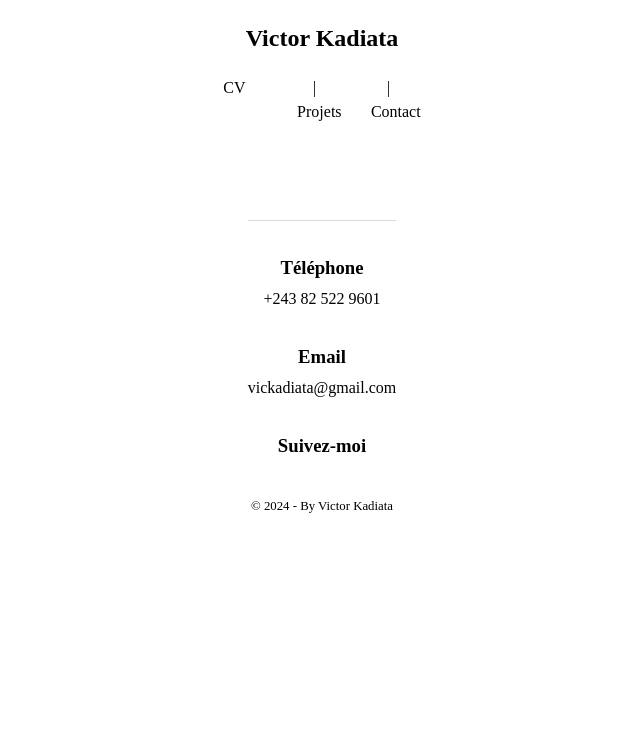
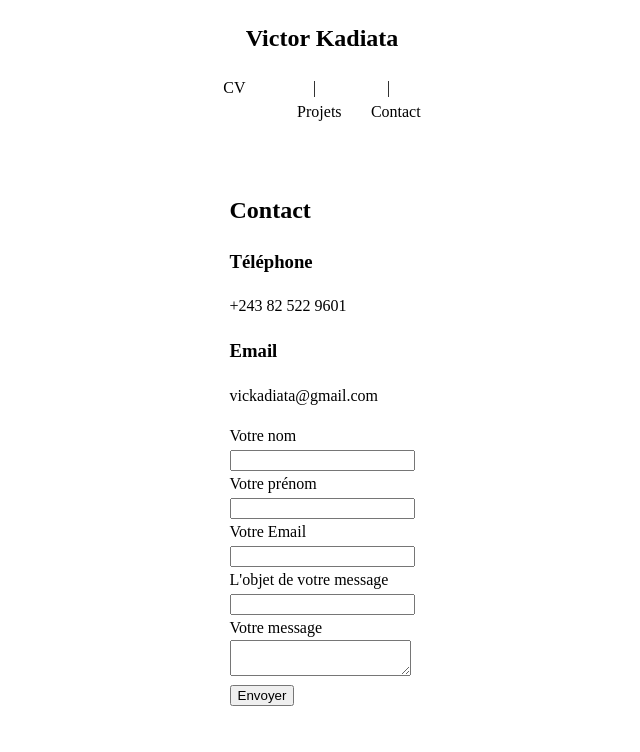
Before and after one commit to vick25/portfolio-kadea, a plain HTML site: page contact.html in a window 1280 px wide. Shown: the top 752 px of the page, without its empty margins (318-958 px from the left). Drawn offline with Linux system fonts and the light colour scheme.

Commit message:
Mise à jour structurelle de la page contact

```diff
--- a/contact.html
+++ b/contact.html
@@ -24,7 +24,75 @@
         </header>
 
         <main>
+            <div class="">
+                <h2>Contact</h2>
+                <section class="padding-y-m">
+                    <h3>Téléphone</h3>
+                    <p>
+                        <a href="tel:+243825229601">+243 82 522 9601</a>
+                    </p>
+                </section>
+                <section class="padding-t-xs">
+                    <h3>Email</h3>
+                    <p>
+                        <a href="mailto:vickadiata@gmail.com">vickadiata@gmail.com</a>
+                    </p>
+                </section>
+            </div>
 
+            <div class="">
+                <form class="">
+                    <div class="">
+                        <div class="">
+                            <div>
+                                <label for="nom">Votre nom</label>
+                            </div>
+                            <div>
+                                <input type="text" name="nom" id="nom">
+                            </div>
+                        </div>
+                        <div class="">
+                            <div>
+                                <label for="prénom" class="width-full">Votre prénom</label>
+                            </div>
+                            <div>
+                                <input type="text" name="prénom" id="prénom">
+                            </div>
+                        </div>
+                    </div>
+                    <div class="">
+                        <div class="">
+                            <div>
+                                <label for="email">Votre Email</label>
+                            </div>
+                            <div>
+                                <input type="email" name="email" id="email">
+                            </div>
+                        </div>
+                        <div class="">
+                            <div>
+                                <label for="objet">L'objet de votre message</label>
+                            </div>
+                            <div>
+                                <input type="text" name="objet" id="objet">
+                            </div>
+                        </div>
+                    </div>
+                    <div class="">
+                        <div class="">
+                            <div>
+                                <label for="message">Votre message</label>
+                            </div>
+                            <div>
+                                <textarea class="height-150 py-0 resize-none" name="message" id="message"></textarea>
+                            </div>
+                        </div>
+                        <div class="">
+                            <button class="" type="submit">Envoyer</button>
+                        </div>
+                    </div>
+                </form>
+            </div>
         </main>
 
         <footer class="footer footer-line">
```
